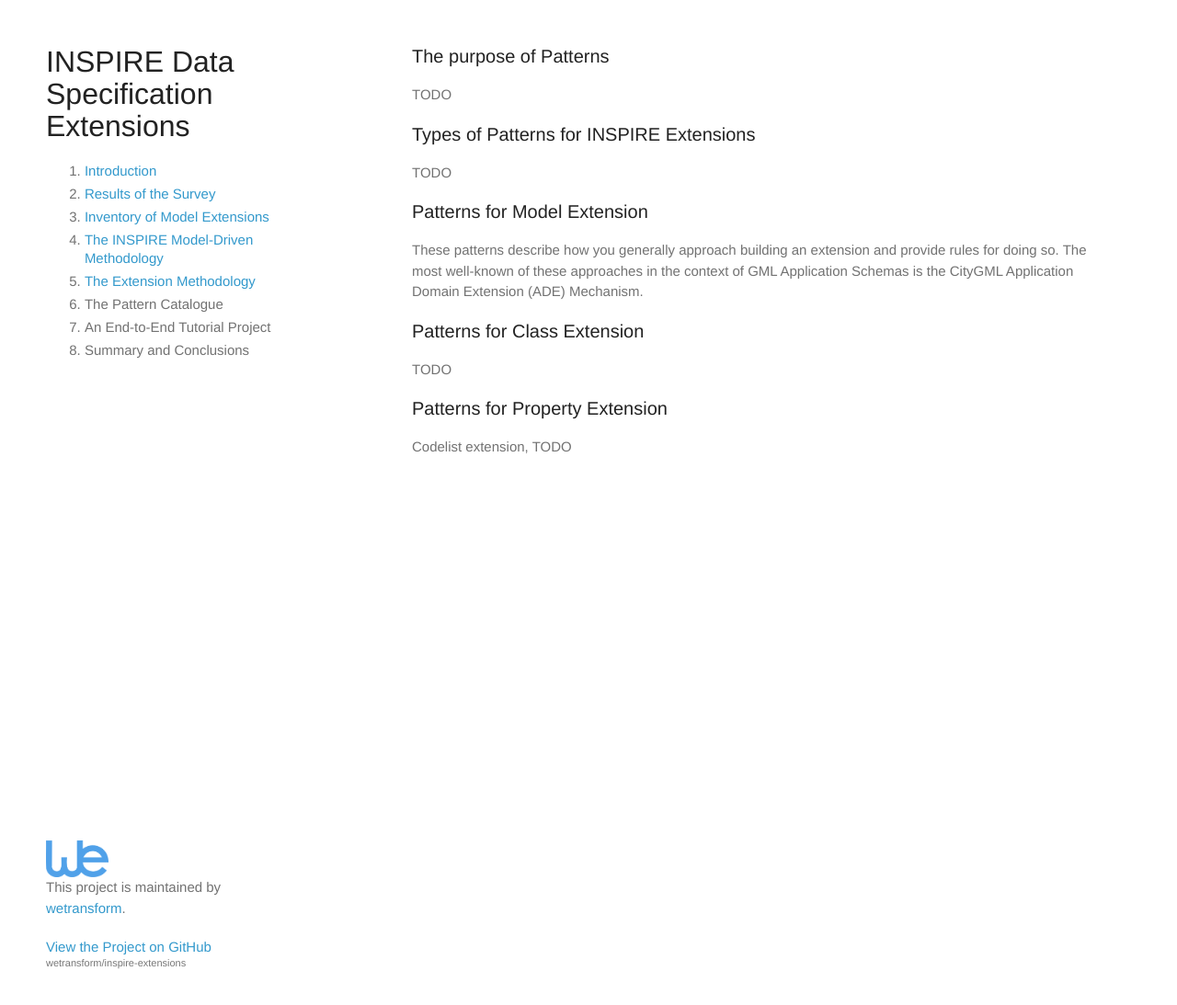
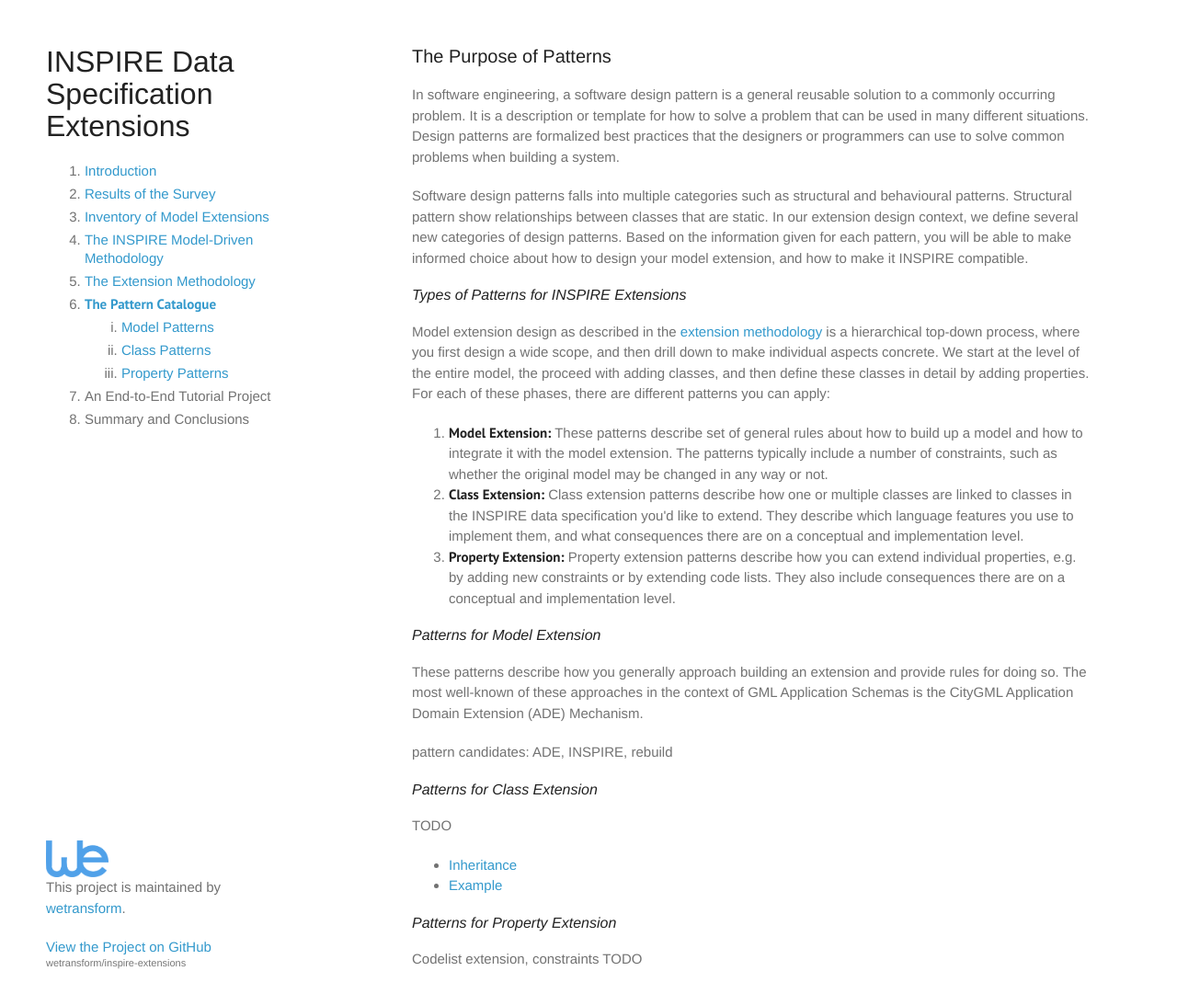
Before and after one commit to wetransform/inspire-extensions, a Jekyll site: the page built from patterns/index.html, in a window 1280 px wide and 1125 px high. Shown: the top 1093 px of the window at 92% size. Built offline with Jekyll 4.4.1, drawn with Linux system fonts in a browser that asks for light colours; some web fonts are replaced.

Commit message:
added first patterns

```diff
--- a/_includes/header.html
+++ b/_includes/header.html
@@ -60,7 +60,14 @@
         </ol>
         {% endif %}
       </li>
-      <li><a href="/patterns/index.html"></a>The Pattern Catalogue
+      <li>{% if page.slug == "patterns" or page.category == "patterns" %}<strong>{% endif %}<a href="/patterns/index.html">The Pattern Catalogue</a>{% if page.slug == "patterns" or page.category == "patterns" %}</strong>{% endif %}
+        {% if page.slug == "patterns" or page.category == "patterns" %}
+        <ol class="tocLevel2">
+          <li><a href="/patterns/index.html#modelPatterns">Model Patterns</a></li>
+          <li><a href="/patterns/index.html#classPatterns">Class Patterns</a></li>
+          <li><a href="/patterns/index.html#propertyPatterns">Property Patterns</a></li>
+        </ol>
+        {% endif %}
       </li>
       <li><a href=""></a>An End-to-End Tutorial Project
       </li>
--- a/index.html
+++ b/index.html
@@ -40,7 +40,7 @@ title:  INSPIRE data specification extensions by wetransform
     <li><a href="models/index.html">Model Extensions Inventory</a></li>
     <li><a href="/inspire-mda.html">The INSPIRE Model-Driven Approach</a></li>
     <li><a href="/extension-methodology.html">The Extension Methodology</a></li>
-    <li>The Pattern Catalogue (ETA: June 3rd)</li>
+    <li><a href="patterns/index.html">The Pattern Catalogue</a> (ETA: June 3rd)</li>
     <li>An End-to-End Tutorial Project (ETA: June 17th)</li>
     <li>Summary and Conclusions (ETA: July 20th)</li>
   </ol>
--- a/models/_posts/2016-04-14-example-model-2.markdown
+++ b/models/_posts/2016-04-14-example-model-2.markdown
@@ -11,6 +11,7 @@ modelOrganisation:      "wetransform GmbH"
 modelSummary:           "This is an example model created as a template for the real INSPIRE-related Models."
 modelsReferenced:       [inspireHYP40, inspireAU40]
 modelReferenceTypes:    [aggregate, associate, inherit, mixin]
+modelUsesPatterns:      [example, inheritance, mixin]
 modelSchemaLanguage:    UML
 modelSpokenLanguage:    English
 modelSchemaTool:        "Enterprise Architect"
--- a/patterns/index.html
+++ b/patterns/index.html
@@ -6,59 +6,63 @@ layout: default
 
 <section>
     <div>
-        <h2>The purpose of Patterns</h2>
+        <h2>The Purpose of Patterns</h2>
 
-        <p>TODO</p>
+        <p>In software engineering, a software design pattern is a general reusable solution to a commonly occurring problem. It is a description or template for how to solve a problem that can be used in many different situations. Design patterns are formalized best practices that the designers or programmers can use to solve common problems when building a system.</p>
 
-        <h2>Types of Patterns for INSPIRE Extensions</h2>
+        <p>Software design patterns falls into multiple categories such as structural and behavioural patterns. Structural pattern show relationships between classes that are static. In our extension design context, we define several new categories of design patterns. Based on the information given for each pattern, you will be able to make informed choice about how to design your model extension, and how to make it INSPIRE compatible.</p>
 
-        <p>TODO</p>
+        <h3>Types of Patterns for INSPIRE Extensions</h3>
 
-        <h2><a class="anchor" name="modelPatterns" href="#modelPatterns" aria-hidden="true"></a>Patterns for Model Extension</h2>
+        <p>Model extension design as described in the <a href="/extension-methodology.html">extension methodology</a> is a hierarchical top-down process, where you first design a wide scope, and then drill down to make individual aspects concrete. We start at the level of the entire model, the proceed with adding classes, and then define these classes in detail by adding properties. For each of these phases, there are different patterns you can apply:</p>
+
+        <ol>
+            <li><strong>Model Extension:</strong> These patterns describe set of general rules about how to build up a model and how to integrate it with the model extension. The patterns typically include a number of constraints, such as whether the original model may be changed in any way or not.</li>
+            <li><strong>Class Extension:</strong> Class extension patterns describe how one or multiple classes are linked to classes in the INSPIRE data specification you'd like to extend. They describe which language features you use to implement them, and what consequences there are on a conceptual and implementation level.</li>
+            <li><strong>Property Extension:</strong> Property extension patterns describe how you can extend individual properties, e.g. by adding new constraints or by extending code lists. They also include consequences there are on a conceptual and implementation level.</li>
+        </ol>
+
+        <h3><a class="anchor" name="modelPatterns" href="#modelPatterns" aria-hidden="true"></a>Patterns for Model Extension</h3>
 
         <p>These patterns describe how you generally approach building an extension and provide rules for doing so. The most well-known of these approaches in the context of GML Application Schemas is the CityGML Application Domain Extension (ADE) Mechanism.</p>
 
+        <p>pattern candidates: ADE, INSPIRE, rebuild</p>
+
         <ul>
             {% for pattern in site.categories.patterns %}
-                {% for tagModel in pattern.tags %}
-                {% if tagModel == "modelPattern" %}
+                {% if pattern.patternType == "model" %}
                 <li>
                     <a href="{{ pattern.url }}">{{ pattern.patternName }}</a>
                 </li>
                 {% endif %}
-                {% endfor %}
             {% endfor %}
         </ul>
 
-        <h2><a class="anchor" name="classPatterns" href="#classPatterns" aria-hidden="true"></a>Patterns for Class Extension</h2>
+        <h3><a class="anchor" name="classPatterns" href="#classPatterns" aria-hidden="true"></a>Patterns for Class Extension</h3>
 
         <p>TODO</p>
 
         <ul>
             {% for pattern in site.categories.patterns %}
-                {% for tagModel in pattern.tags %}
-                {% if tagModel == "classPattern" %}
+                {% if pattern.patternType == "class" %}
                 <li>
                     <a href="{{ pattern.url }}">{{ pattern.patternName }}</a>
                 </li>
                 {% endif %}
-                {% endfor %}
             {% endfor %}
         </ul>
 
-        <h2><a class="anchor" name="propertyPatterns" href="#propertyPatterns" aria-hidden="true"></a>Patterns for Property Extension</h2>
+        <h3><a class="anchor" name="propertyPatterns" href="#propertyPatterns" aria-hidden="true"></a>Patterns for Property Extension</h3>
 
-        <p>Codelist extension, TODO</p>
+        <p>Codelist extension, constraints TODO</p>
 
         <ul>
             {% for pattern in site.categories.patterns %}
-                {% for tagModel in pattern.tags %}
-                {% if tagModel == "propertyPattern" %}
+                {% if pattern.patternType == "property" %}
                 <li>
                     <a href="{{ pattern.url }}">{{ pattern.patternName }}</a>
                 </li>
                 {% endif %}
-                {% endfor %}
             {% endfor %}
         </ul>
 
```
Also changed, not shown: other parts of index.html (+1 -1 lines), _layouts/pattern.html (+19 -48 lines), patterns/_posts/2016-04-09-example-pattern.markdown (added, +64 -0 lines), patterns/_posts/2016-04-09-welcome-to-jekyll.markdown (deleted, +0 -7 lines), patterns/_posts/2016-06-03-inheritance.markdown (added, +110 -0 lines), patterns/images/inheritance.png (added), 3 other files.
